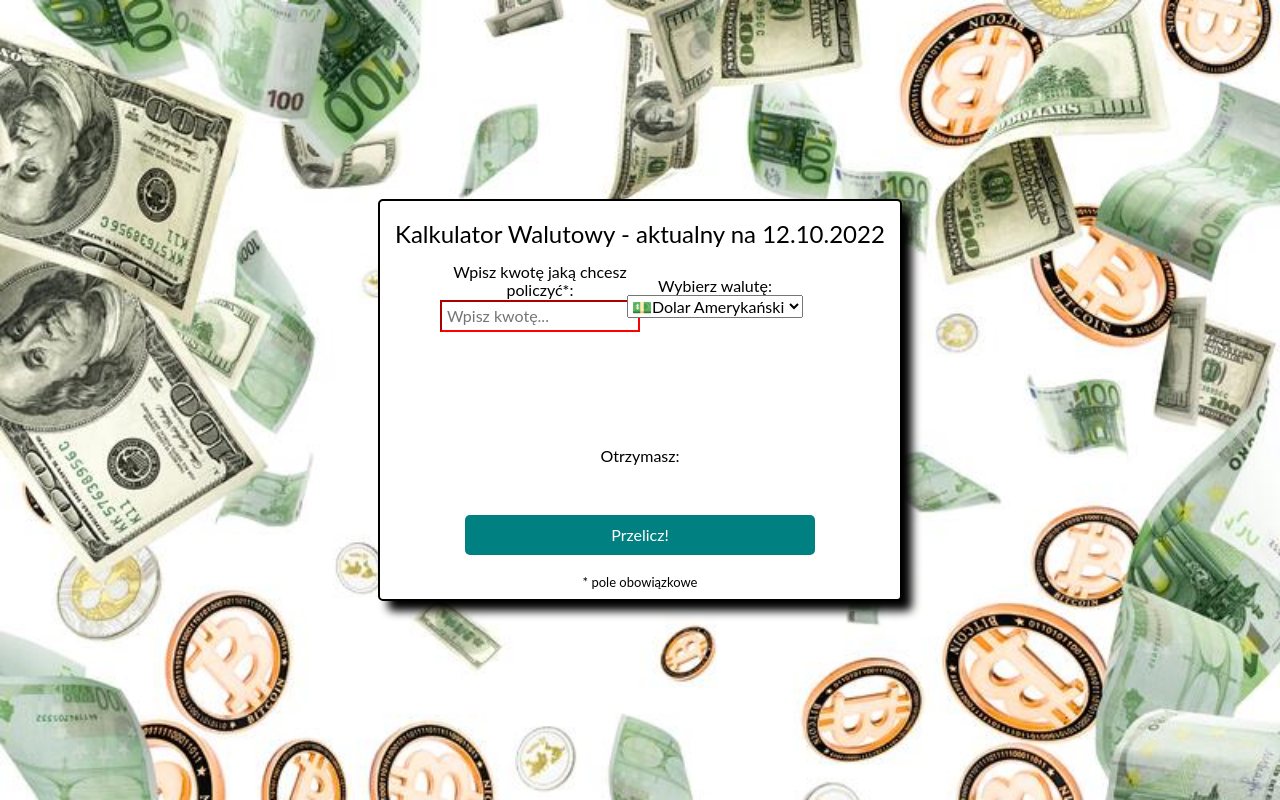
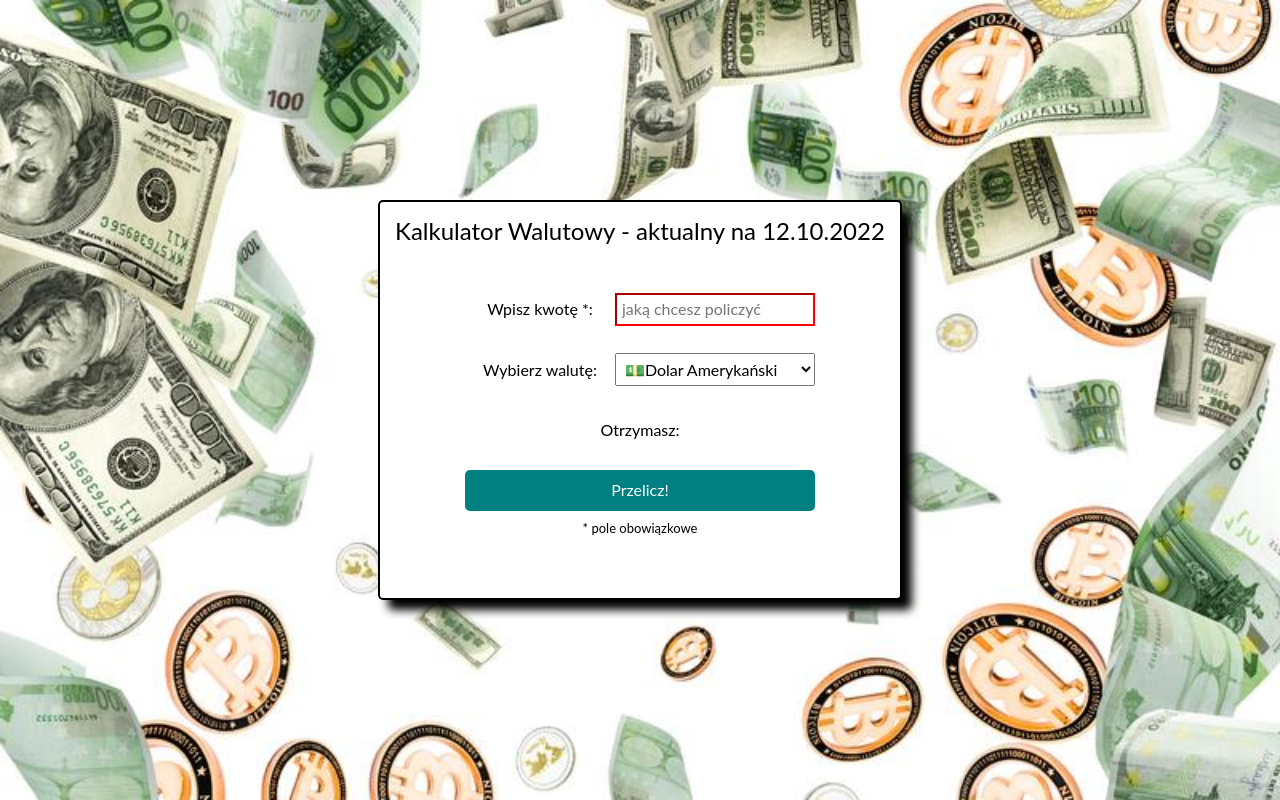
Before and after one commit to adrianSACHA/currency-converter-react, a React (Create React App) app: page / in a window 1280 px wide. Built offline with nearby package versions, Linux system fonts and the light colour scheme.

Commit message:
deleted divs

```diff
--- a/src/Form/index.js
+++ b/src/Form/index.js
@@ -16,12 +16,11 @@ const Form = ({ calculateResult, setResult, body }) => {
 
   return (
     <form className="form" onSubmit={onFormSubmit}>
+      Wpisz kwotę *:
       <label className="form__input">
-        <div>Wpisz kwotę jaką chcesz policzyć*:</div>
-        <div>
         <input
           className="form__ammount"
-            placeholder="Wpisz kwotę..."
+          placeholder="jaką chcesz policzyć"
           type="number"
           autofocus
           name="ammount"
@@ -30,22 +29,21 @@ const Form = ({ calculateResult, setResult, body }) => {
           onChange={({ target }) => setAmmountExchange(target.value)}
           required
         />
-        </div>
       </label>
+      Wybierz walutę:
       <label className="form__select">
-        Wybierz walutę:
         <select
+          className="select"
           name="currency"
           value={currency}
           onChange={({ target }) => setCurrency(target.value)}
         >
-          {currencies.map(currency => (
-          <option
-          key={currency.short}
-          value={currency.short}>
+          {currencies.map((currency) => (
+            <option key={currency.short} value={currency.short}>
               {currency.name}
             </option>
-          ))};
+          ))}
+          ;
         </select>
       </label>
       {body}
```
Lines whose indentation alone changed are shown as unchanged.
